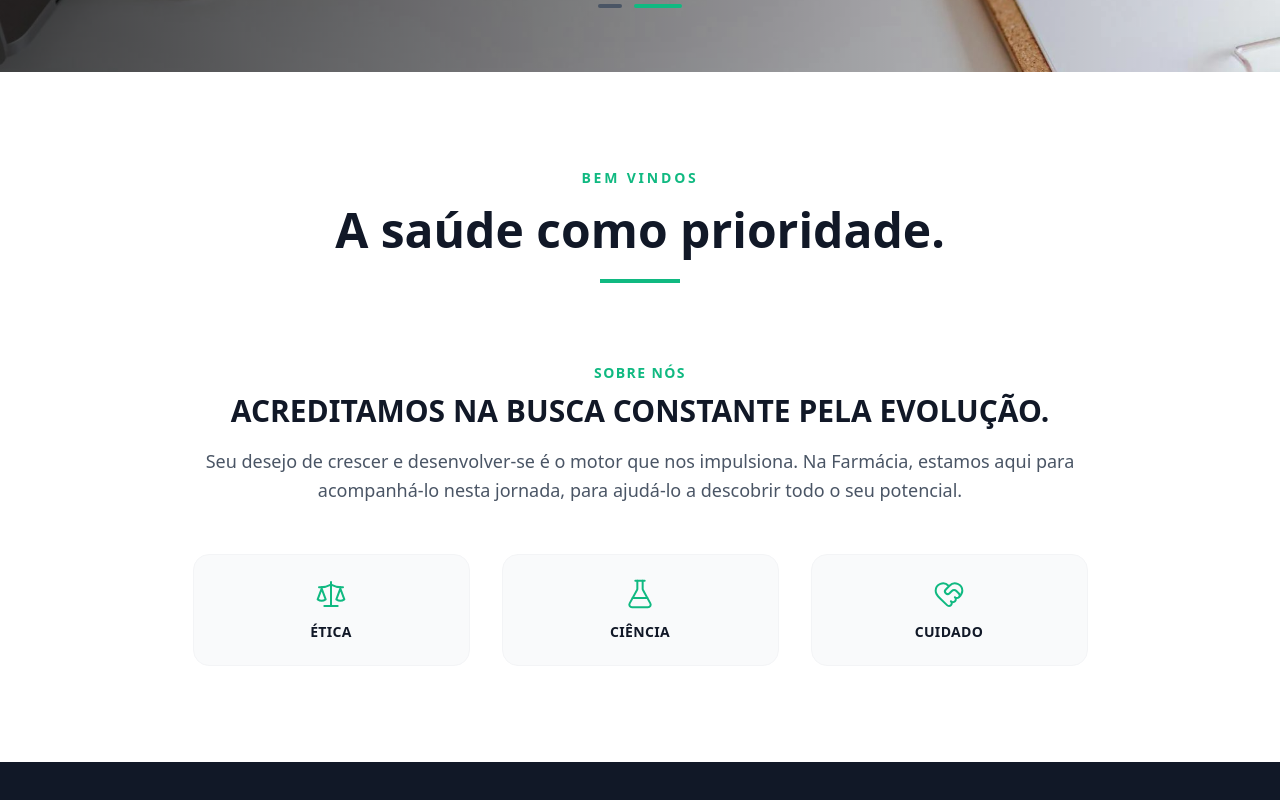
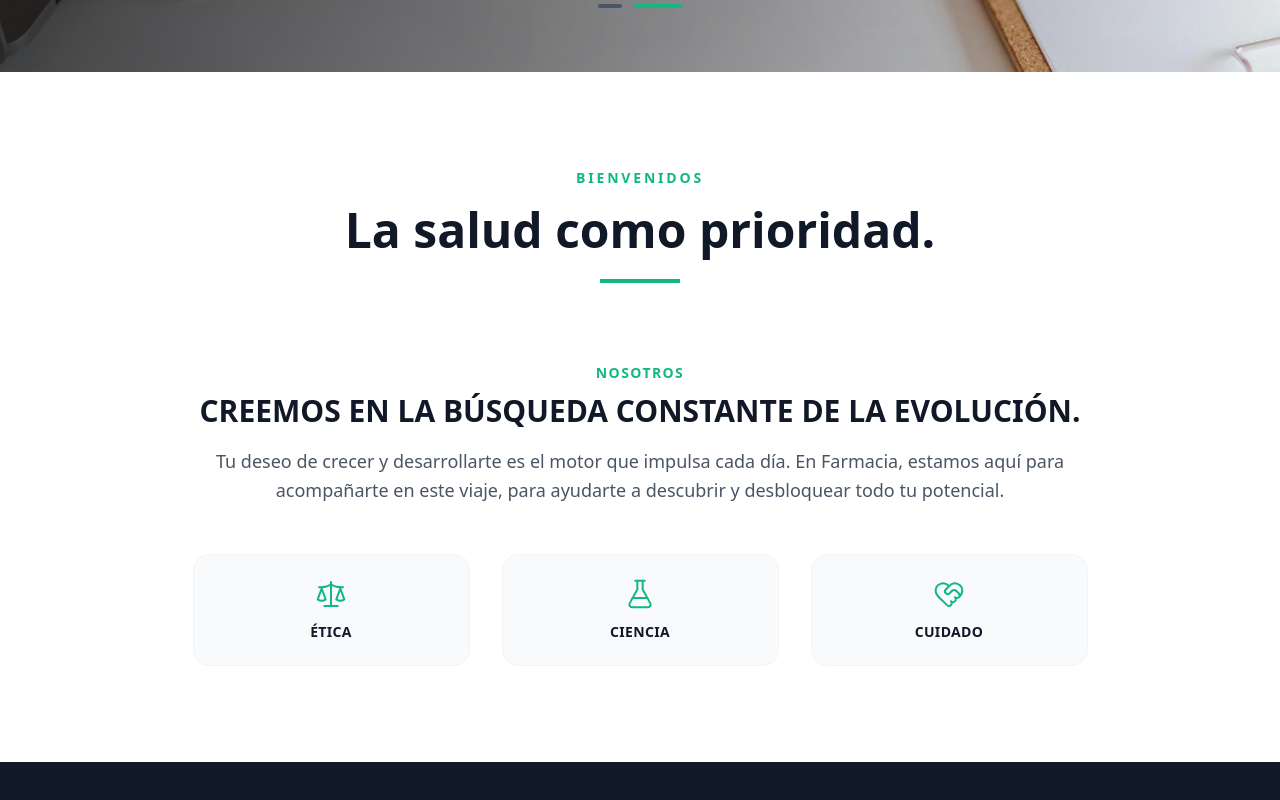
Before and after one commit to Rafael19722/desafio-frontend-singular, a Next.js app: page /es in a window 1280 px wide. Shown: the part 620-1420 px from the top of the page. Built offline with nearby package versions, Linux system fonts and the light colour scheme.

Commit message:
feat: add the Spanish in about section

```diff
--- a/components/sections/About.tsx
+++ b/components/sections/About.tsx
@@ -2,49 +2,61 @@
 
 import { Scale, FlaskConical, HeartHandshake } from "lucide-react"
 
+interface AboutProps {
+    dict: {
+        welcome: string
+        title: string
+        subtitle: string
+        title_2: string
+        description: string
+        values: {
+            ethics: string
+            science: string
+            care: string
+        }
+    }
+}
+
+export function About({ dict }: AboutProps) {
     const VALUES = [
         {
             icon: Scale,
-        label: "Ética",
+            label: dict.values.ethics,
         },
         {
             icon: FlaskConical,
-        label: "Ciência",
+            label: dict.values.science,
         },
         {
             icon: HeartHandshake,
-        label: "Cuidado",
+            label: dict.values.care,
         },
     ];
-
-export function About() {
     return (
         <section className="bg-white py-24 px-8 md:px-[87.5px] w-full">
             <div className="max-w-[1280px] mx-auto flex flex-col items-center gap-20">
                 <div className="w-full max-w-[768px] flex flex-col items-center text-center gap-[17.5px]">
                     <span className="font-bold text-sm tracking-[0.2em] text-primary uppercase">
-                        Bem vindos
+                        {dict.welcome}
                     </span>
 
                     <h2 className="font-heading font-bold text-4xl md:text-5xl text-dark">
-                        A saúde como prioridade.
+                        {dict.title}
                     </h2>
 
                     <div className="w-20 h-1 bg-primary mt-2"/>
                 </div>
                 <div className="w-full max-w-[896px] flex flex-col items-center text-center gap-2.5">
                     <span className="font-bold text-sm tracking-[0.1em] text-primary uppercase">
-                        Sobre nós
+                        {dict.subtitle}
                     </span>
 
                     <h3 className="font-heading font-bold text-[30px] leading-9 text-dark uppercase">
-                        Acreditamos na busca constante pela evolução.
+                        {dict.title_2}
                     </h3>
 
                     <p className="font-sans font-normal text-lg leading-[29.25px] text-gray-600 text-center mt-2">
-                        Seu desejo de crescer e desenvolver-se é o motor que nos impulsiona.
-                        Na Farmácia, estamos aqui para acompanhá-lo nesta jornada, para ajudá-lo
-                        a descobrir todo o seu potencial.
+                        {dict.description}
                     </p>
 
                     <div className="w-full flex flex-col md:flex-row justify-center items-center gap-8 pt-[38.5px]">
```
Lines whose indentation alone changed are shown as unchanged.
